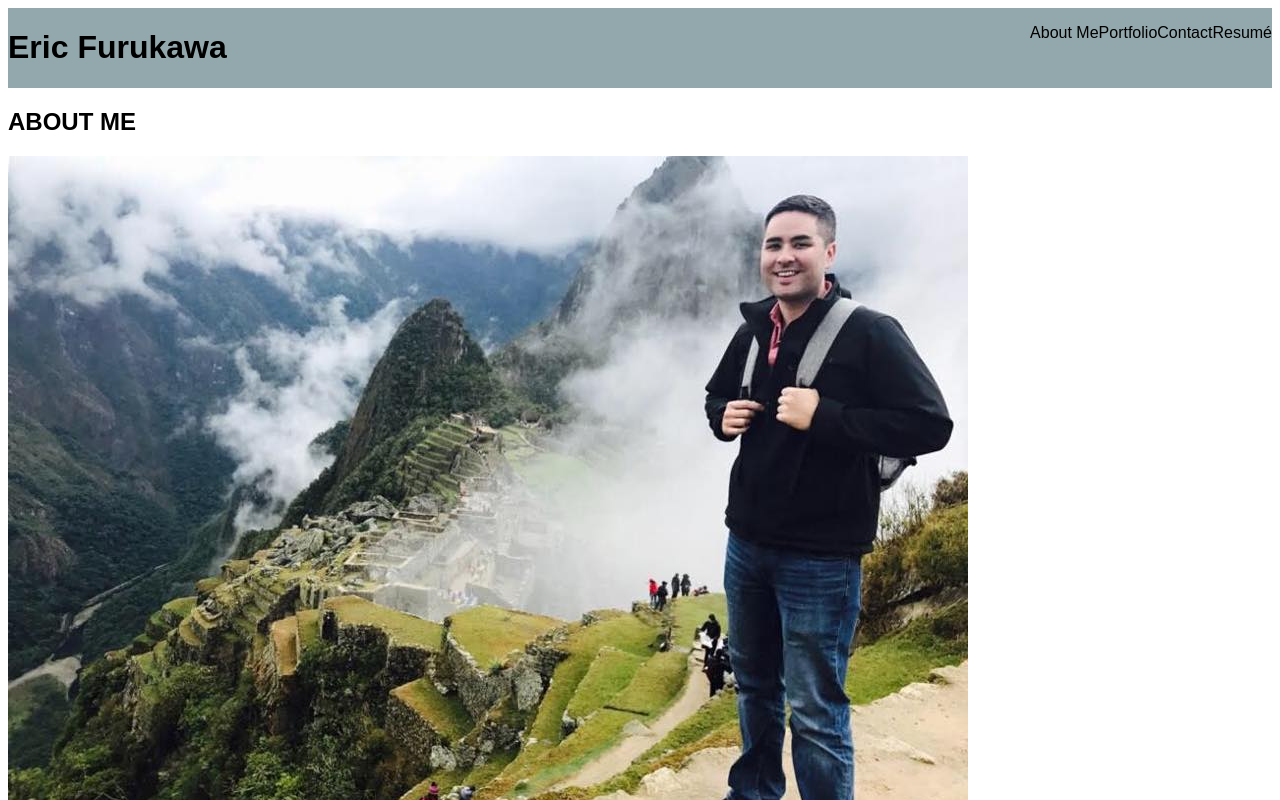
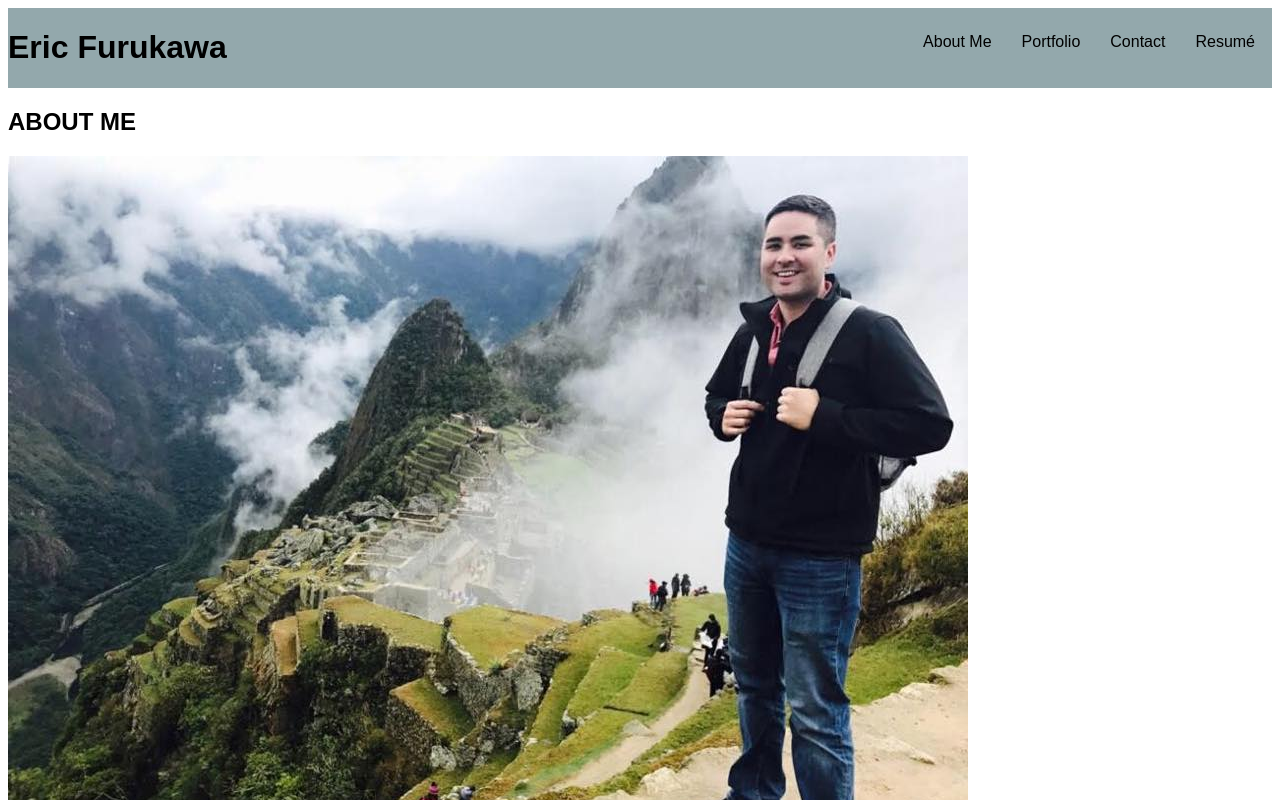
Before and after one commit to EricKenji/fuzzy-barnacle, a React (Create React App) app: page / in a window 1280 px wide. Shown: the top 800 px of the page. Built offline with nearby package versions, Linux system fonts and the light colour scheme.

Commit message:
added styling to Nav

```diff
--- a/src/components/AboutMe/index.js
+++ b/src/components/AboutMe/index.js
@@ -16,7 +16,7 @@ function AboutMe() {
             <div>
                 <p>Welcome to my Portfolio! My name is Eric Furukawa.  I am an aspiring full-stack developer based out of Sacramento, CA. </p>
                 <p>In 2021, due to the changing job landscape and my love for learning, I made the jump into becoming a web developer. </p>
-                <p>I decided to enroll in a 6 month coding bootcamp to jump start my foray into my new career path.</p>
+                <p>I decided to enroll in a 6 month coding bootcamp to jump start my foray into a new career path.</p>
                 <p>Up to this point, I have focused on Javascript, more specifically, MERN stack</p>
                 <p>For fun, my hobbies include traveling, watching sports, and playing video games.</p>
             </div>
--- a/src/index.css
+++ b/src/index.css
@@ -14,21 +14,23 @@ header {
 }
 
 nav {
-
+  text-align: center;
+  margin: 20px 0 0;
+  padding: 0;
 }
 
-ul {
-  display:flex;
-  justify-content: space-between;
+nav ul {
+  list-style: none;
+  margin: 0 2px;
+  padding: 0;
 }
 
-li {
-  display:flex;
-  justify-content: space-evenly;
+nav li {
+  display: inline-block;
+  padding: 5px 5px;
 }
 
-
-.flex-row {
-  display: flex;
-  justify-content: space-evenly;
+nav span {
+  font-weight: normal;
+  padding: 10px;
 }
```
